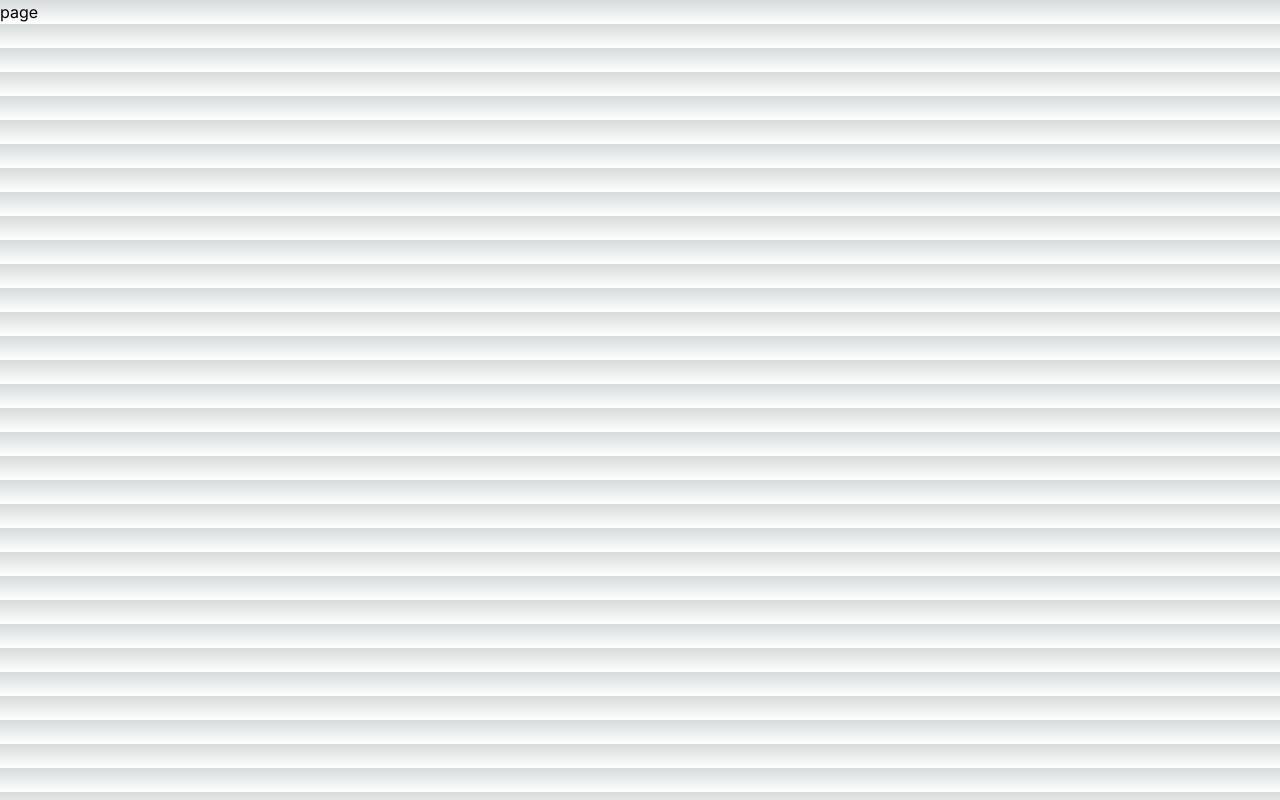
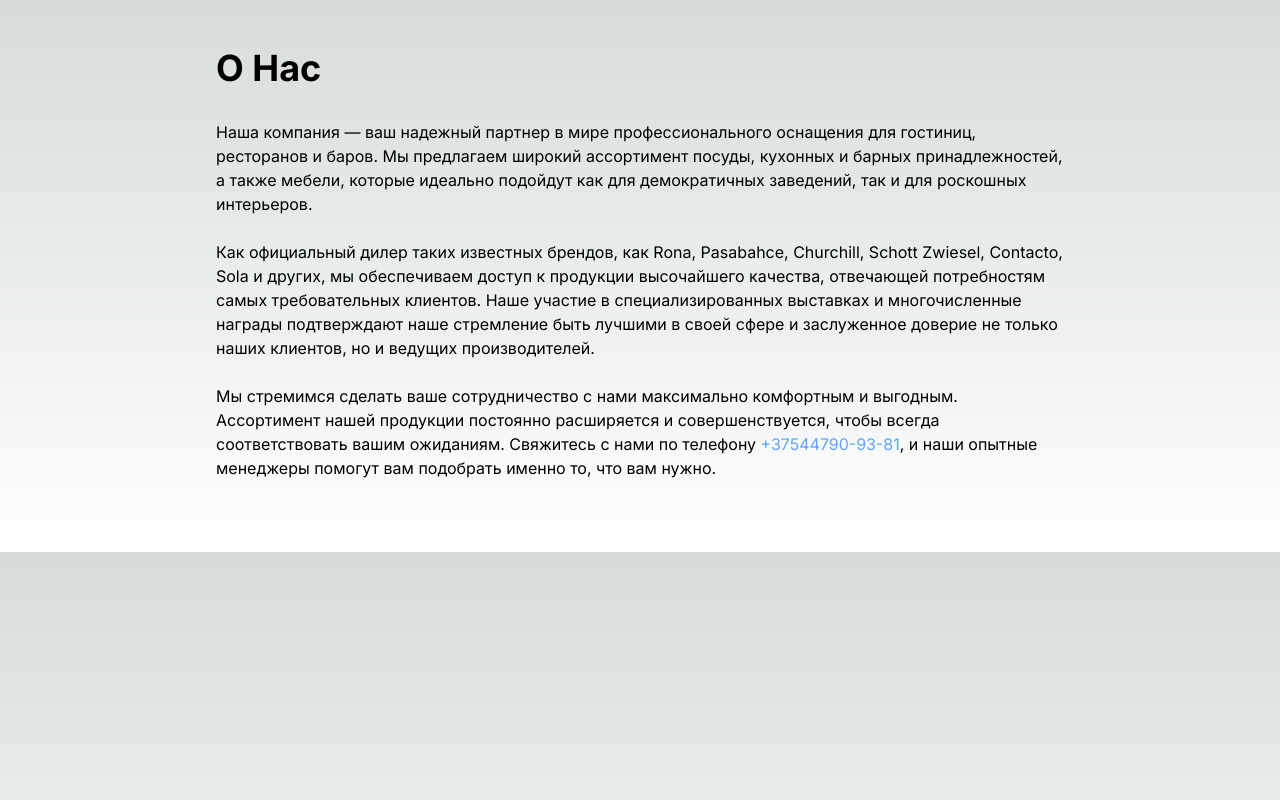
Before and after one commit to timofey1704/restmark-www, a Next.js app in the folder frontend/: page /about-us in a window 1280 px wide. Built offline with nearby package versions, Linux system fonts and the light colour scheme.

Commit message:
RM-6 About us page

```diff
--- a/frontend/app/about-us/page.tsx
+++ b/frontend/app/about-us/page.tsx
@@ -1,7 +1,42 @@
 import React from 'react'
 
 const page = () => {
-  return <div>page</div>
+  return (
+    <div className="max-w-4xl mx-auto py-12 px-6">
+      <h1 className="text-4xl font-bold mb-8">О Нас</h1>
+      <p className="mb-6">
+        Наша компания — ваш надежный партнер в мире профессионального оснащения
+        для гостиниц, ресторанов и баров. Мы предлагаем широкий ассортимент
+        посуды, кухонных и барных принадлежностей, а также мебели, которые
+        идеально подойдут как для демократичных заведений, так и для роскошных
+        интерьеров.
+      </p>
+      <p className="mb-6">
+        Как официальный дилер таких известных брендов, как Rona, Pasabahce,
+        Churchill, Schott Zwiesel, Contacto, Sola и других, мы обеспечиваем
+        доступ к продукции высочайшего качества, отвечающей потребностям самых
+        требовательных клиентов. Наше участие в специализированных выставках и
+        многочисленные награды подтверждают наше стремление быть лучшими в своей
+        сфере и заслуженное доверие не только наших клиентов, но и ведущих
+        производителей.
+      </p>
+      <p className="mb-6">
+        Мы стремимся сделать ваше сотрудничество с нами максимально комфортным и
+        выгодным. Ассортимент нашей продукции постоянно расширяется и
+        совершенствуется, чтобы всегда соответствовать вашим ожиданиям.
+        Свяжитесь с нами по телефону
+        <a
+          href="tel:+37544790-93-81"
+          className="text-blue-400 hover:text-blue-600"
+        >
+          {' '}
+          +37544790-93-81
+        </a>
+        , и наши опытные менеджеры помогут вам подобрать именно то, что вам
+        нужно.
+      </p>
+    </div>
+  )
 }
 
 export default page
```
Also changed, not shown: 1 other file (tests, documents, lock files or other folders).
